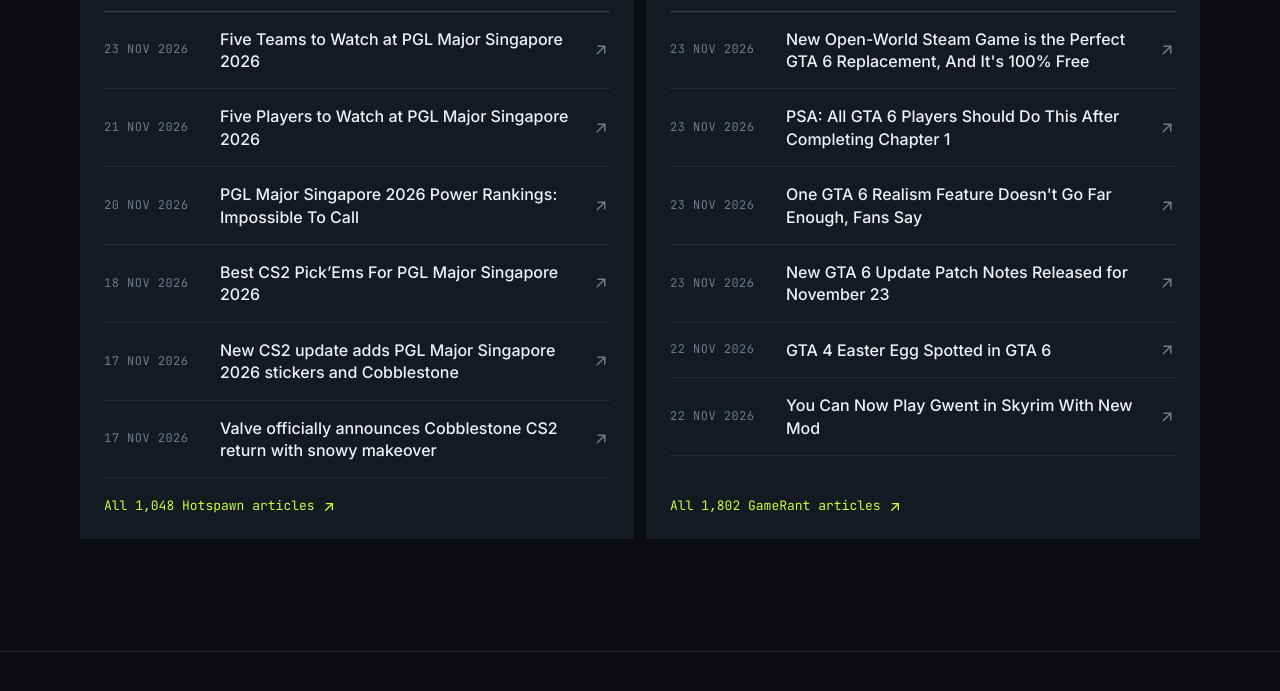
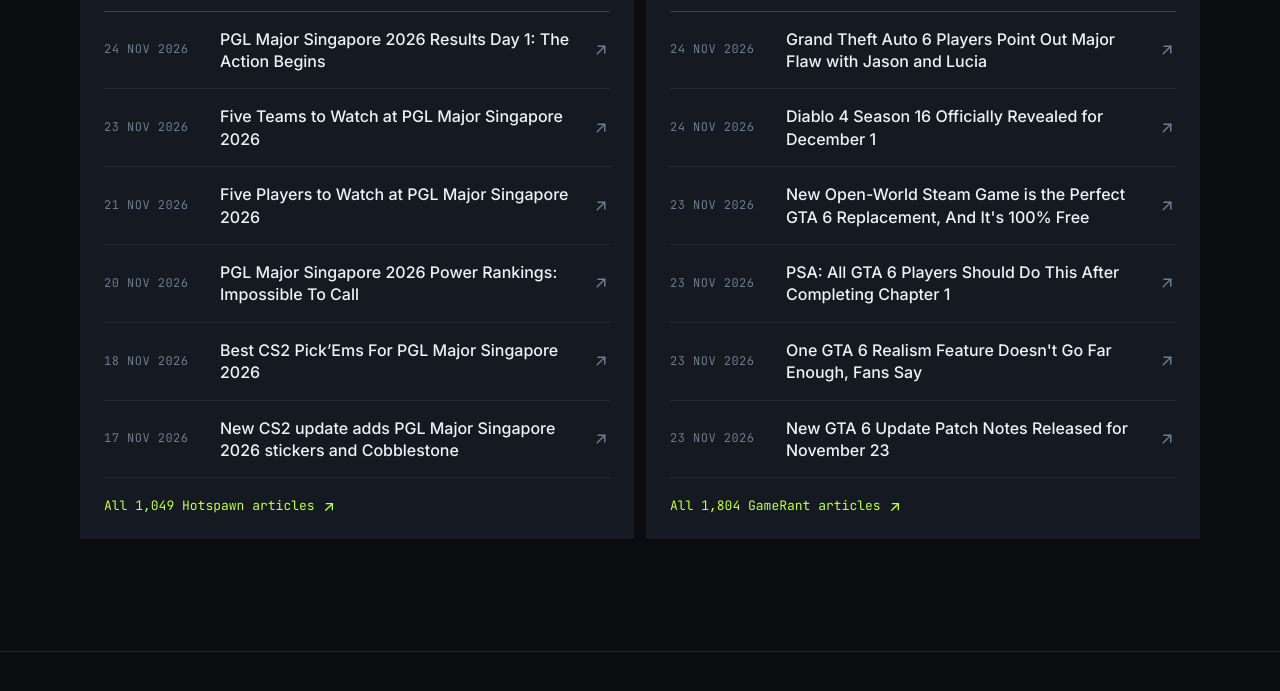
Before and after one commit to danieltmorris97/danielmorriswriting, a plain HTML site: page index.html in a window 1280 px wide. Shown: the part 1996-2687 px from the top of the page. Drawn offline with Linux system fonts and the light colour scheme.

Commit message:
Update latest articles

```diff
--- a/index.html
+++ b/index.html
@@ -101,13 +101,13 @@
           <li class="outlet is-current">
             <h3 class="outlet-name">Hotspawn</h3>
             <p class="outlet-role">Counter-Strike Content Lead</p>
-            <p class="outlet-stat"><b><span data-live="hotspawn-count">1,048</span> articles</b>Jan 2025 – now</p>
+            <p class="outlet-stat"><b><span data-live="hotspawn-count">1,049</span> articles</b>Jan 2025 – now</p>
             <a class="text-link" href="https://www.hotspawn.com/author/danielmorris" target="_blank" rel="noopener">Author page <svg class="icon" viewBox="0 0 24 24" fill="none" stroke="currentColor" stroke-width="2" stroke-linecap="round" stroke-linejoin="round" aria-hidden="true"><path d="M17 7l-10 10" /><path d="M8 7l9 0l0 9" /></svg><span class="sr-only"> on Hotspawn (opens in a new tab)</span></a>
           </li>
           <li class="outlet is-current">
             <h3 class="outlet-name">GameRant</h3>
             <p class="outlet-role">News writer</p>
-            <p class="outlet-stat"><b><span data-live="gamerant-count">1,802</span> articles</b>Dec 2022 – now</p>
+            <p class="outlet-stat"><b><span data-live="gamerant-count">1,804</span> articles</b>Dec 2022 – now</p>
             <a class="text-link" href="https://gamerant.com/author/daniel-thomas-morris/" target="_blank" rel="noopener">Author page <svg class="icon" viewBox="0 0 24 24" fill="none" stroke="currentColor" stroke-width="2" stroke-linecap="round" stroke-linejoin="round" aria-hidden="true"><path d="M17 7l-10 10" /><path d="M8 7l9 0l0 9" /></svg><span class="sr-only"> on GameRant (opens in a new tab)</span></a>
           </li>
           <li class="outlet">
@@ -150,6 +150,13 @@
             </div>
             <ul class="latest-list">
               <li>
+                <a class="feed-row" href="https://www.hotspawn.com/counter-strike/news/pgl-major-singapore-2026-results-day-1" target="_blank" rel="noopener">
+                  <time class="feed-date" datetime="2026-11-24">24 Nov 2026</time>
+                  <span class="feed-title">PGL Major Singapore 2026 Results Day 1: The Action Begins<span class="sr-only"> (opens in a new tab)</span></span>
+                  <svg class="icon" viewBox="0 0 24 24" fill="none" stroke="currentColor" stroke-width="2" stroke-linecap="round" stroke-linejoin="round" aria-hidden="true"><path d="M17 7l-10 10" /><path d="M8 7l9 0l0 9" /></svg>
+                </a>
+              </li>
+              <li>
                 <a class="feed-row" href="https://www.hotspawn.com/counter-strike/news/five-teams-to-watch-at-pgl-major-singapore-2026" target="_blank" rel="noopener">
                   <time class="feed-date" datetime="2026-11-23">23 Nov 2026</time>
                   <span class="feed-title">Five Teams to Watch at PGL Major Singapore 2026<span class="sr-only"> (opens in a new tab)</span></span>
@@ -184,15 +191,8 @@
                   <svg class="icon" viewBox="0 0 24 24" fill="none" stroke="currentColor" stroke-width="2" stroke-linecap="round" stroke-linejoin="round" aria-hidden="true"><path d="M17 7l-10 10" /><path d="M8 7l9 0l0 9" /></svg>
                 </a>
               </li>
-              <li>
-                <a class="feed-row" href="https://www.hotspawn.com/counter-strike/news/valve-officially-announces-cobblestone-cs2-return" target="_blank" rel="noopener">
-                  <time class="feed-date" datetime="2026-11-17">17 Nov 2026</time>
-                  <span class="feed-title">Valve officially announces Cobblestone CS2 return with snowy makeover<span class="sr-only"> (opens in a new tab)</span></span>
-                  <svg class="icon" viewBox="0 0 24 24" fill="none" stroke="currentColor" stroke-width="2" stroke-linecap="round" stroke-linejoin="round" aria-hidden="true"><path d="M17 7l-10 10" /><path d="M8 7l9 0l0 9" /></svg>
-                </a>
-              </li>
             </ul>
-            <a class="text-link latest-more" href="https://www.hotspawn.com/author/danielmorris" target="_blank" rel="noopener">All 1,048 Hotspawn articles <svg class="icon" viewBox="0 0 24 24" fill="none" stroke="currentColor" stroke-width="2" stroke-linecap="round" stroke-linejoin="round" aria-hidden="true"><path d="M17 7l-10 10" /><path d="M8 7l9 0l0 9" /></svg><span class="sr-only"> (opens in a new tab)</span></a>
+            <a class="text-link latest-more" href="https://www.hotspawn.com/author/danielmorris" target="_blank" rel="noopener">All 1,049 Hotspawn articles <svg class="icon" viewBox="0 0 24 24" fill="none" stroke="currentColor" stroke-width="2" stroke-linecap="round" stroke-linejoin="round" aria-hidden="true"><path d="M17 7l-10 10" /><path d="M8 7l9 0l0 9" /></svg><span class="sr-only"> (opens in a new tab)</span></a>
           </div>
           <div class="latest-col">
             <div class="latest-head">
@@ -200,6 +200,20 @@
               <span class="latest-role">News writer</span>
             </div>
             <ul class="latest-list">
+              <li>
+                <a class="feed-row" href="https://gamerant.com/gta-6-jason-lucia-relationship-deterioration-quickly/" target="_blank" rel="noopener">
+                  <time class="feed-date" datetime="2026-11-24">24 Nov 2026</time>
+                  <span class="feed-title">Grand Theft Auto 6 Players Point Out Major Flaw with Jason and Lucia<span class="sr-only"> (opens in a new tab)</span></span>
+                  <svg class="icon" viewBox="0 0 24 24" fill="none" stroke="currentColor" stroke-width="2" stroke-linecap="round" stroke-linejoin="round" aria-hidden="true"><path d="M17 7l-10 10" /><path d="M8 7l9 0l0 9" /></svg>
+                </a>
+              </li>
+              <li>
+                <a class="feed-row" href="https://gamerant.com/diablo-4-season-16-tyraels-gambit-reveal/" target="_blank" rel="noopener">
+                  <time class="feed-date" datetime="2026-11-24">24 Nov 2026</time>
+                  <span class="feed-title">Diablo 4 Season 16 Officially Revealed for December 1<span class="sr-only"> (opens in a new tab)</span></span>
+                  <svg class="icon" viewBox="0 0 24 24" fill="none" stroke="currentColor" stroke-width="2" stroke-linecap="round" stroke-linejoin="round" aria-hidden="true"><path d="M17 7l-10 10" /><path d="M8 7l9 0l0 9" /></svg>
+                </a>
+              </li>
               <li>
                 <a class="feed-row" href="https://gamerant.com/new-free-steam-game-rob-run-gta-6/" target="_blank" rel="noopener">
                   <time class="feed-date" datetime="2026-11-23">23 Nov 2026</time>
@@ -228,22 +242,8 @@
                   <svg class="icon" viewBox="0 0 24 24" fill="none" stroke="currentColor" stroke-width="2" stroke-linecap="round" stroke-linejoin="round" aria-hidden="true"><path d="M17 7l-10 10" /><path d="M8 7l9 0l0 9" /></svg>
                 </a>
               </li>
-              <li>
-                <a class="feed-row" href="https://gamerant.com/grand-theft-auto-6-easter-eggs-gta-4-girl/" target="_blank" rel="noopener">
-                  <time class="feed-date" datetime="2026-11-22">22 Nov 2026</time>
-                  <span class="feed-title">GTA 4 Easter Egg Spotted in GTA 6<span class="sr-only"> (opens in a new tab)</span></span>
-                  <svg class="icon" viewBox="0 0 24 24" fill="none" stroke="currentColor" stroke-width="2" stroke-linecap="round" stroke-linejoin="round" aria-hidden="true"><path d="M17 7l-10 10" /><path d="M8 7l9 0l0 9" /></svg>
-                </a>
-              </li>
-              <li>
-                <a class="feed-row" href="https://gamerant.com/skyrim-gwent-mod/" target="_blank" rel="noopener">
-                  <time class="feed-date" datetime="2026-11-22">22 Nov 2026</time>
-                  <span class="feed-title">You Can Now Play Gwent in Skyrim With New Mod<span class="sr-only"> (opens in a new tab)</span></span>
-                  <svg class="icon" viewBox="0 0 24 24" fill="none" stroke="currentColor" stroke-width="2" stroke-linecap="round" stroke-linejoin="round" aria-hidden="true"><path d="M17 7l-10 10" /><path d="M8 7l9 0l0 9" /></svg>
-                </a>
-              </li>
             </ul>
-            <a class="text-link latest-more" href="https://gamerant.com/author/daniel-thomas-morris/" target="_blank" rel="noopener">All 1,802 GameRant articles <svg class="icon" viewBox="0 0 24 24" fill="none" stroke="currentColor" stroke-width="2" stroke-linecap="round" stroke-linejoin="round" aria-hidden="true"><path d="M17 7l-10 10" /><path d="M8 7l9 0l0 9" /></svg><span class="sr-only"> (opens in a new tab)</span></a>
+            <a class="text-link latest-more" href="https://gamerant.com/author/daniel-thomas-morris/" target="_blank" rel="noopener">All 1,804 GameRant articles <svg class="icon" viewBox="0 0 24 24" fill="none" stroke="currentColor" stroke-width="2" stroke-linecap="round" stroke-linejoin="round" aria-hidden="true"><path d="M17 7l-10 10" /><path d="M8 7l9 0l0 9" /></svg><span class="sr-only"> (opens in a new tab)</span></a>
           </div>
         </div>
         <!-- feed:end -->
```
Also changed, not shown: data/feed.json (+17 -17 lines).
